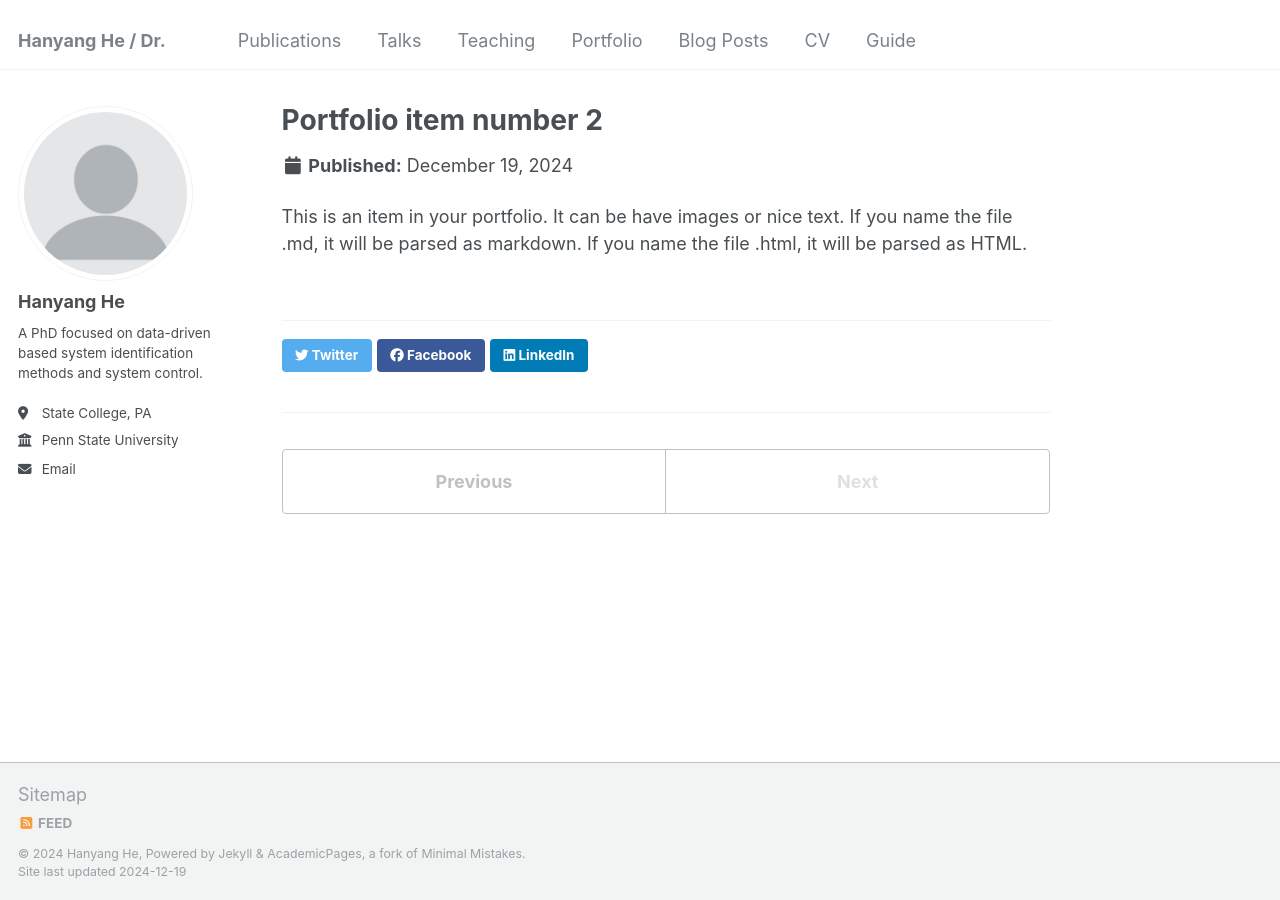
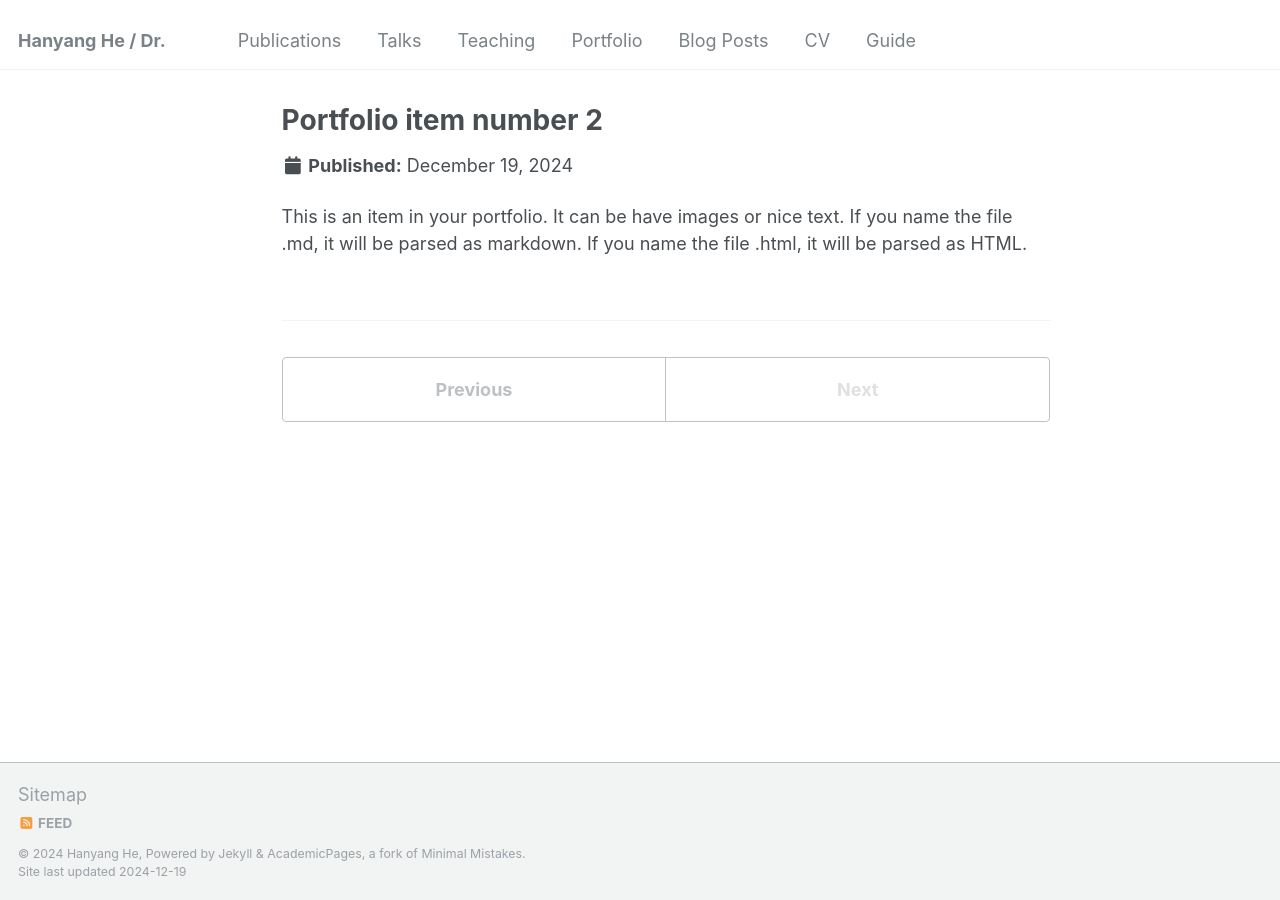
Before and after one commit to HanyangHe/HanyangHe.github.io, a Jekyll site: the page built from _portfolio/portfolio-2.html, in a window 1280 px wide. Built offline with Jekyll 4.4.1, drawn with Linux system fonts in a browser that asks for light colours; some of the changed lines change nothing that is shown.

Commit message:
Update _config.yml

```diff
--- a/_config.yml
+++ b/_config.yml
@@ -264,15 +264,24 @@ defaults:
       author_profile: true
       share: true
       comments: true
+  # _projects
+  - scope:
+      path: ""
+      type: projects
+    values:
+      layout: single
+      author_profile: true
+      share: true
+      comments: true
   # _portfolio
   - scope:
       path: ""
       type: portfolio
     values:
       layout: single
-      author_profile: true
-      share: true
-      comment: true
+      author_profile: false
+      share: false
+      comment: false
   # _talks
   - scope:
       path: ""
```
